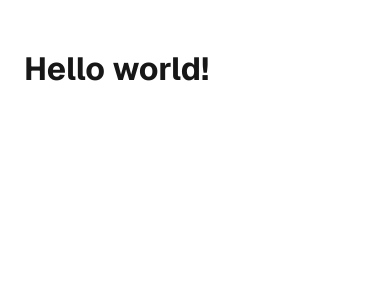
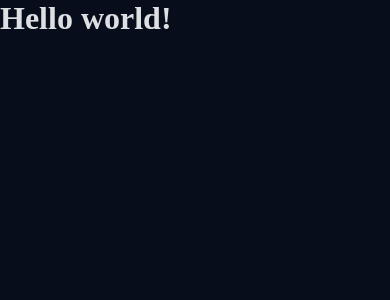
Before and after one commit to jmoraia/cinepolis-mcp, a Next.js app: page / in a window 390 px wide. Shown: the top 300 px of the page. Built offline with nearby package versions, Linux system fonts and the light colour scheme.

Commit message:
Install sass

```diff
--- a/package.json
+++ b/package.json
@@ -11,7 +11,8 @@
     "@tokens-studio/sd-transforms": "^2.0.3",
     "next": "16.1.0",
     "react": "19.2.3",
-    "react-dom": "19.2.3"
+    "react-dom": "19.2.3",
+    "sass": "^1.97.1"
   },
   "devDependencies": {
     "style-dictionary": "^5.1.1"
--- a/src/app/globals.css
+++ /dev/null
@@ -1,42 +0,0 @@
-:root {
-  --background: #ffffff;
-  --foreground: #171717;
-}
-
-@media (prefers-color-scheme: dark) {
-  :root {
-    --background: #0a0a0a;
-    --foreground: #ededed;
-  }
-}
-
-html,
-body {
-  max-width: 100vw;
-  overflow-x: hidden;
-}
-
-body {
-  color: var(--foreground);
-  background: var(--background);
-  font-family: Arial, Helvetica, sans-serif;
-  -webkit-font-smoothing: antialiased;
-  -moz-osx-font-smoothing: grayscale;
-}
-
-* {
-  box-sizing: border-box;
-  padding: 0;
-  margin: 0;
-}
-
-a {
-  color: inherit;
-  text-decoration: none;
-}
-
-@media (prefers-color-scheme: dark) {
-  html {
-    color-scheme: dark;
-  }
-}
--- a/src/app/layout.js
+++ b/src/app/layout.js
@@ -1,15 +1,5 @@
-import { Geist, Geist_Mono } from "next/font/google";
-import "./globals.css";
-
-const geistSans = Geist({
-  variable: "--font-geist-sans",
-  subsets: ["latin"],
-});
-
-const geistMono = Geist_Mono({
-  variable: "--font-geist-mono",
-  subsets: ["latin"],
-});
+import { Geist, Geist_Mono, Montserrat } from "next/font/google";
+import "../styles/styles.scss";
 
 export const metadata = {
   title: "Create Next App",
@@ -19,7 +9,7 @@ export const metadata = {
 export default function RootLayout({ children }) {
   return (
     <html lang="en">
-      <body className={`${geistSans.variable} ${geistMono.variable}`}>
+      <body>
         {children}
       </body>
     </html>
--- a/src/app/page.js
+++ b/src/app/page.js
@@ -1,10 +1,9 @@
 import Image from "next/image";
-import styles from "./page.module.css";
 
 export default function Home() {
   return (
-    <div className={styles.page}>
-      <main className={styles.main}>
+    <div>
+      <main>
         <h1>Hello world!</h1>
       </main>
     </div>
--- a/src/app/page.module.css
+++ /dev/null
@@ -1,141 +0,0 @@
-.page {
-  --background: #fafafa;
-  --foreground: #fff;
-
-  --text-primary: #000;
-  --text-secondary: #666;
-
-  --button-primary-hover: #383838;
-  --button-secondary-hover: #f2f2f2;
-  --button-secondary-border: #ebebeb;
-
-  display: flex;
-  min-height: 100vh;
-  align-items: center;
-  justify-content: center;
-  font-family: var(--font-geist-sans);
-  background-color: var(--background);
-}
-
-.main {
-  display: flex;
-  min-height: 100vh;
-  width: 100%;
-  max-width: 800px;
-  flex-direction: column;
-  align-items: flex-start;
-  justify-content: space-between;
-  background-color: var(--foreground);
-  padding: 120px 60px;
-}
-
-.intro {
-  display: flex;
-  flex-direction: column;
-  align-items: flex-start;
-  text-align: left;
-  gap: 24px;
-}
-
-.intro h1 {
-  max-width: 320px;
-  font-size: 40px;
-  font-weight: 600;
-  line-height: 48px;
-  letter-spacing: -2.4px;
-  text-wrap: balance;
-  color: var(--text-primary);
-}
-
-.intro p {
-  max-width: 440px;
-  font-size: 18px;
-  line-height: 32px;
-  text-wrap: balance;
-  color: var(--text-secondary);
-}
-
-.intro a {
-  font-weight: 500;
-  color: var(--text-primary);
-}
-
-.ctas {
-  display: flex;
-  flex-direction: row;
-  width: 100%;
-  max-width: 440px;
-  gap: 16px;
-  font-size: 14px;
-}
-
-.ctas a {
-  display: flex;
-  justify-content: center;
-  align-items: center;
-  height: 40px;
-  padding: 0 16px;
-  border-radius: 128px;
-  border: 1px solid transparent;
-  transition: 0.2s;
-  cursor: pointer;
-  width: fit-content;
-  font-weight: 500;
-}
-
-a.primary {
-  background: var(--text-primary);
-  color: var(--background);
-  gap: 8px;
-}
-
-a.secondary {
-  border-color: var(--button-secondary-border);
-}
-
-/* Enable hover only on non-touch devices */
-@media (hover: hover) and (pointer: fine) {
-  a.primary:hover {
-    background: var(--button-primary-hover);
-    border-color: transparent;
-  }
-
-  a.secondary:hover {
-    background: var(--button-secondary-hover);
-    border-color: transparent;
-  }
-}
-
-@media (max-width: 600px) {
-  .main {
-    padding: 48px 24px;
-  }
-
-  .intro {
-    gap: 16px;
-  }
-
-  .intro h1 {
-    font-size: 32px;
-    line-height: 40px;
-    letter-spacing: -1.92px;
-  }
-}
-
-@media (prefers-color-scheme: dark) {
-  .logo {
-    filter: invert();
-  }
-
-  .page {
-    --background: #000;
-    --foreground: #000;
-
-    --text-primary: #ededed;
-    --text-secondary: #999;
-
-    --button-primary-hover: #ccc;
-    --button-secondary-hover: #1a1a1a;
-    --button-secondary-border: #1a1a1a;
-  }
-}
--- a/src/styles/base/_base.scss
+++ b/src/styles/base/_base.scss
@@ -1,6 +1,7 @@
 @layer base {
   body {
-    background-color : var(--color-background-body);
+    background-color : var(--eds-color-bg-body-default);
+    color            : var(--eds-color-text-content-default);
   }
 
   a {
--- a/src/styles/reset/_reset.scss
+++ b/src/styles/reset/_reset.scss
@@ -68,37 +68,4 @@
     :where(button, button[type], input[type='button'], input[type='submit'], input[type='reset'])[disabled] {
       cursor : not-allowed;
     }
-
-    @include no-reduce-motion {
-      :root {
-        --timing-transition-micro  : 100ms;
-        --timing-transition-base   : 200ms;
-        --timing-transition-smooth : 350ms;
-      }
-
-      html {
-        scroll-behavior : smooth;
-      }
-    }
-
-    @include reduce-motion {
-      *,
-      *::before,
-      *::after {
-        animation-duration        : 0.01ms !important;
-        animation-iteration-count : 1 !important;
-        scroll-behavior           : auto !important;
-        transition-duration       : 0.01ms !important;
-      }
-
-      *::after,
-      *::before {
-        animation  : none !important;
-        transition : none !important;
-      }
-
-      html {
-        scroll-behavior : auto;
-      }
-    }
   }
```
Also changed, not shown: 1 other file (tests, documents, lock files or other folders).
